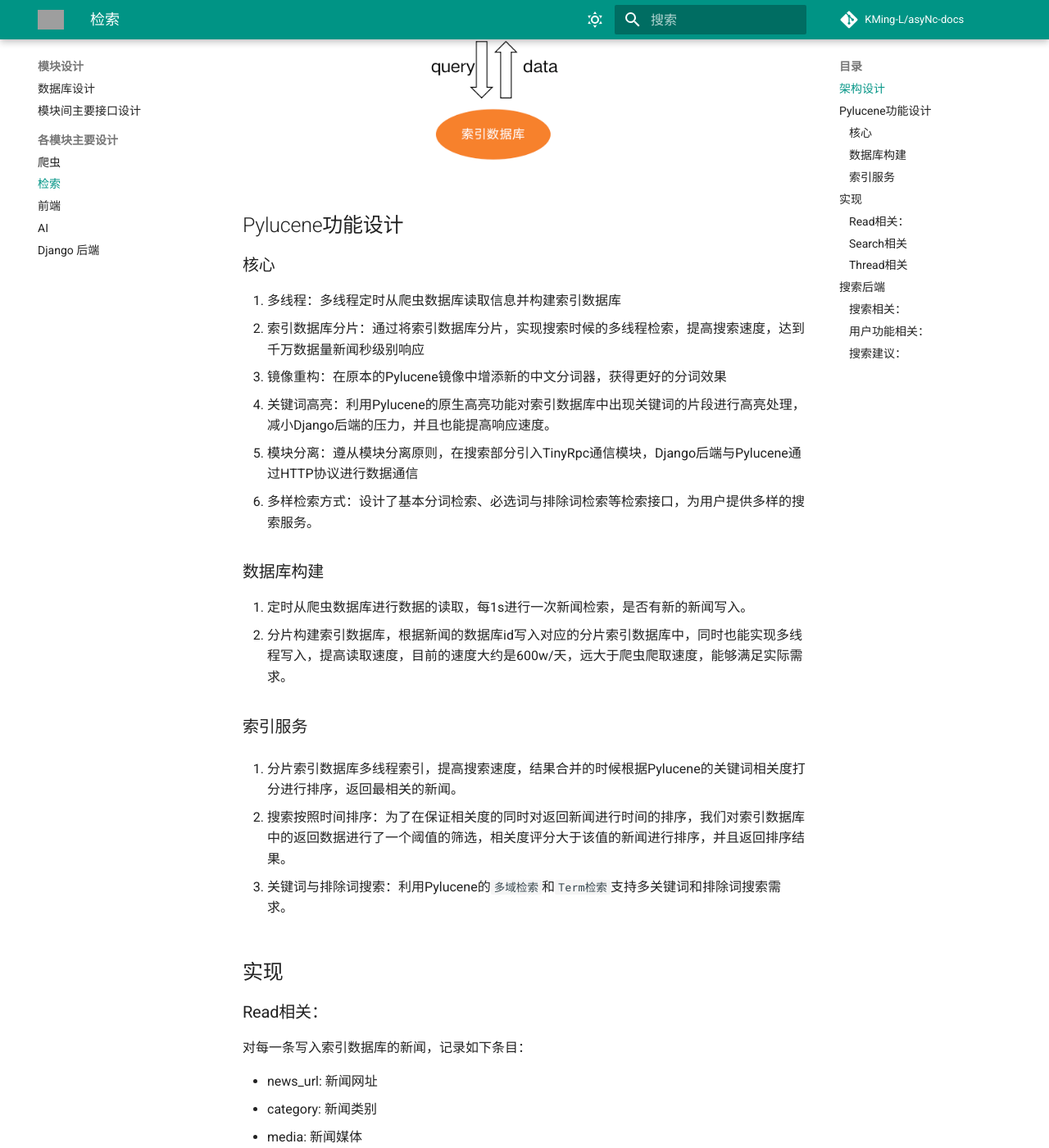
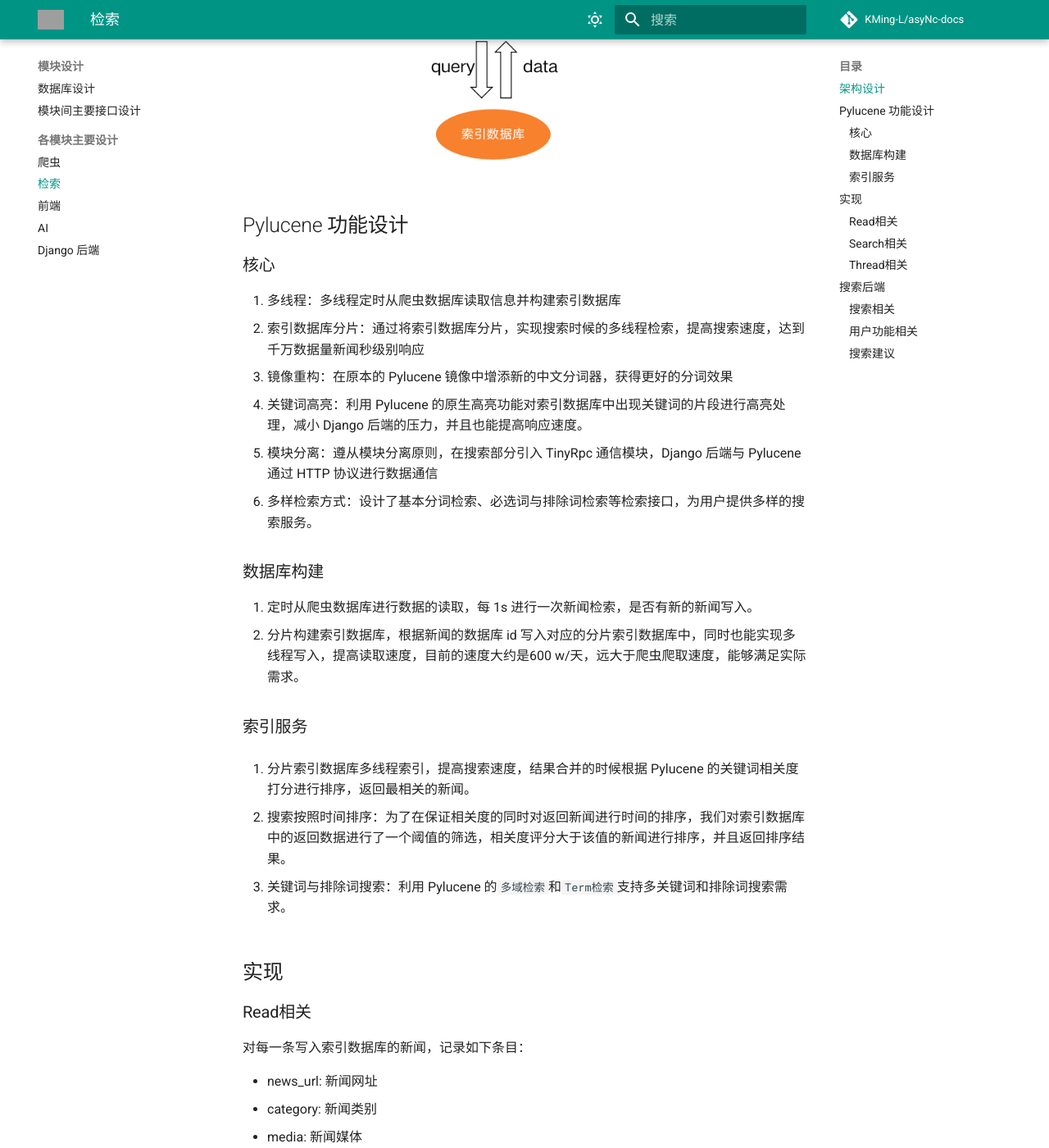
Before and after one commit to KMing-L/asyNc-docs, an MkDocs documentation site: the page built from docs/modules/search.md, in a window 1280 px wide and 1400 px high, scrolled down 447 px. Shown: the whole window at 82% size. Built offline with MkDocs 1.6.1 and Material for MkDocs 9.7.7, drawn with Linux system fonts in a browser that asks for light colours; comment, search, counter and statistics services are not loaded; some of the changed text lies outside the part shown; grey boxes are pictures that could not be loaded.

Commit message:
add search jpg

```diff
--- a/docs/modules/search.md
+++ b/docs/modules/search.md
@@ -4,33 +4,33 @@
 
 ![搜索](../images/搜索.png)
 
-## Pylucene功能设计
+## Pylucene 功能设计
 
 ### 核心
 
 1. 多线程：多线程定时从爬虫数据库读取信息并构建索引数据库
 2. 索引数据库分片：通过将索引数据库分片，实现搜索时候的多线程检索，提高搜索速度，达到千万数据量新闻秒级别响应
-3. 镜像重构：在原本的Pylucene镜像中增添新的中文分词器，获得更好的分词效果
-4. 关键词高亮：利用Pylucene的原生高亮功能对索引数据库中出现关键词的片段进行高亮处理，减小Django后端的压力，并且也能提高响应速度。
-4. 模块分离：遵从模块分离原则，在搜索部分引入TinyRpc通信模块，Django后端与Pylucene通过HTTP协议进行数据通信
+3. 镜像重构：在原本的 Pylucene 镜像中增添新的中文分词器，获得更好的分词效果
+4. 关键词高亮：利用 Pylucene 的原生高亮功能对索引数据库中出现关键词的片段进行高亮处理，减小 Django 后端的压力，并且也能提高响应速度。
+4. 模块分离：遵从模块分离原则，在搜索部分引入 TinyRpc 通信模块，Django 后端与 Pylucene 通过 HTTP 协议进行数据通信
 4. 多样检索方式：设计了基本分词检索、必选词与排除词检索等检索接口，为用户提供多样的搜索服务。
 
 ### 数据库构建
 
-1. 定时从爬虫数据库进行数据的读取，每1s进行一次新闻检索，是否有新的新闻写入。
-2. 分片构建索引数据库，根据新闻的数据库id写入对应的分片索引数据库中，同时也能实现多线程写入，提高读取速度，目前的速度大约是600w/天，远大于爬虫爬取速度，能够满足实际需求。
+1. 定时从爬虫数据库进行数据的读取，每 1s 进行一次新闻检索，是否有新的新闻写入。
+2. 分片构建索引数据库，根据新闻的数据库 id 写入对应的分片索引数据库中，同时也能实现多线程写入，提高读取速度，目前的速度大约是600 w/天，远大于爬虫爬取速度，能够满足实际需求。
 
 ### 索引服务
 
-1. 分片索引数据库多线程索引，提高搜索速度，结果合并的时候根据Pylucene的关键词相关度打分进行排序，返回最相关的新闻。
+1. 分片索引数据库多线程索引，提高搜索速度，结果合并的时候根据 Pylucene 的关键词相关度打分进行排序，返回最相关的新闻。
 
 2. 搜索按照时间排序：为了在保证相关度的同时对返回新闻进行时间的排序，我们对索引数据库中的返回数据进行了一个阈值的筛选，相关度评分大于该值的新闻进行排序，并且返回排序结果。
 
-2. 关键词与排除词搜索：利用Pylucene的`多域检索`和`Term检索`支持多关键词和排除词搜索需求。
+2. 关键词与排除词搜索：利用 Pylucene 的`多域检索`和`Term检索`支持多关键词和排除词搜索需求。
 
 ## 实现
 
-### Read相关：
+### Read相关
 
 对每一条写入索引数据库的新闻，记录如下条目：
 
@@ -42,14 +42,14 @@
 - content: 新闻正文
 - first_img_url: 头图
 - pub_time: 发布时间
-- id：数据库id
+- id：数据库 id
 
 关键函数：
 
 -  `def check_db_status`：用来检查数据库的连接状态
 -  `def get_document`：生成索引数据类对象
 -  `def read_from_db`：用来从爬虫数据库读取信息并写入索引数据库
-  - 传入：起始id与终止id
+    - 传入：起始 id 与终止 id
 
 - `def read_thread`：用于多线程的读取管理
 
@@ -62,11 +62,11 @@
 关键函数：
 
 -  `def search_keywords`：
-  - 传入：搜索的关键词、必须包含的关键词列表、排除词列表、分页页码
-  - 返回：相关页码高亮后的十条结果组成的列表
+    - 传入：搜索的关键词、必须包含的关键词列表、排除词列表、分页页码
+    - 返回：相关页码高亮后的十条结果组成的列表
 - `def search_news`:
-  - 传入：搜索的关键词、分页页码
-  - 返回：相关页码高亮后的十条结果组成的列表
+    - 传入：搜索的关键词、分页页码
+    - 返回：相关页码高亮后的十条结果组成的列表
 
 ### Thread相关
 
@@ -81,26 +81,26 @@
 
 ## 搜索后端
 
-### 搜索相关：
+### 搜索相关
 
 核心功能：支持基本的搜索功能
 
 关键函数：
 
 - `keyword_search`:实现最基本的搜索功能，从前端请求中解析出相关的关键词、页码、必含词排除词参数进行搜索处理
-- `get_location`：根据Pylucene对于搜索关键词的高亮标记进行位置定位，方便前端的渲染
-- `check_contain`：由于Pylucene相关的分词器有时候无法满足需求，需要对返回结果进行额外的必含词与排除词检查
+- `get_location`：根据 Pylucene 对于搜索关键词的高亮标记进行位置定位，方便前端的渲染
+- `check_contain`：由于 Pylucene 相关的分词器有时候无法满足需求，需要对返回结果进行额外的必含词与排除词检查
 
-### 用户功能相关：
+### 用户功能相关
 
 核心功能：满足搜索中相关的用户需求记录
 
 关键函数：
 
-- `update_tags`:根据jieba分词器以及搜索的返回结果，将前三条搜索结果的tags存入用户的搜索偏好中
+- `update_tags`:根据 jieba 分词器以及搜索的返回结果，将前三条搜索结果的 tags 存入用户的搜索偏好中
 - `personalize`:根据用户的搜索偏好进行用户的个性化推荐，返回相关的新闻。
 
-### 搜索建议：
+### 搜索建议
 
 > 通过Elasticsearch进行搜索建议的返回
 
```
Also changed, not shown: docs/images/后端索引相关.jpg.
